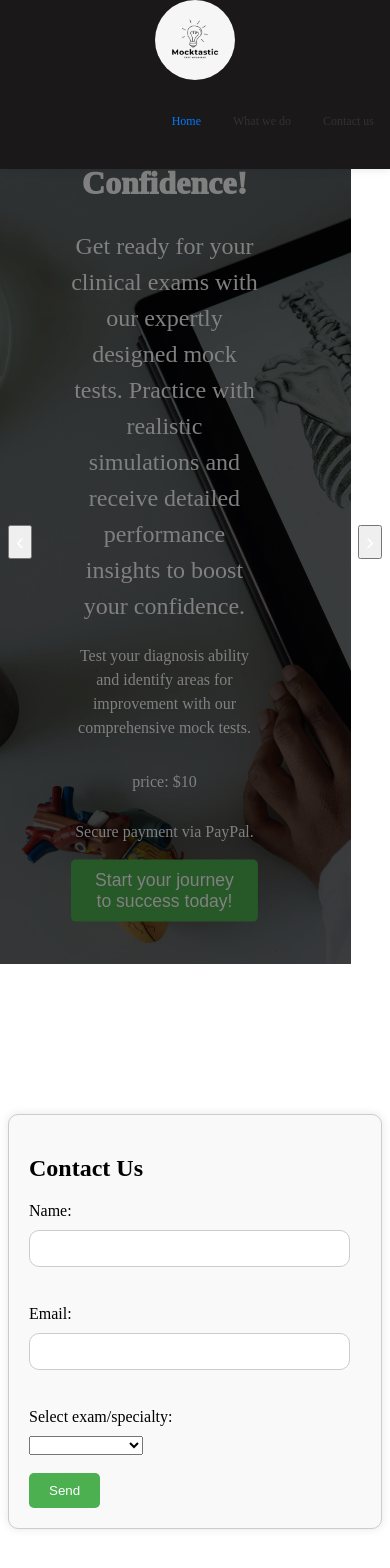
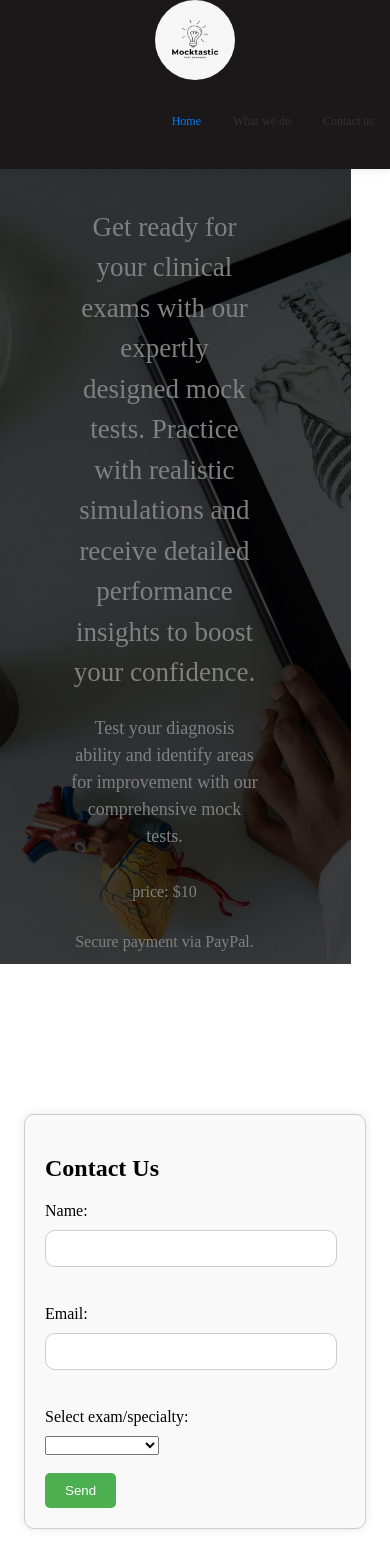
Before and after one commit to NikeVictor/mock-tastic-website, a Vue app: page / in a window 390 px wide. Built offline with nearby package versions, Linux system fonts and the light colour scheme.

Commit message:
responsive

```diff
--- a/src/components/Home.vue
+++ b/src/components/Home.vue
@@ -301,4 +301,52 @@ button[type='submit']:hover {
 .btn:hover {
   background-color: #fff;
 }
+
+@media (max-width: 768px) {
+  .carousel {
+    width: 100%;
+  }
+  .contact-form {
+    max-width: 300px;
+  }
+}
+@media (max-width: 768px) {
+  .background-image {
+    background-size: cover;
+    background-position: center;
+  }
+}
+@media (max-width: 768px) {
+  .carousel-nav {
+    top: 20px;
+    left: 20px;
+  }
+  .prev,
+  .next {
+    font-size: 18px;
+  }
+}
+@media (max-width: 768px) {
+  .welcome-message {
+    font-size: 18px;
+    line-height: 1.2;
+  }
+}
+@media (max-width: 768px) {
+  .pricing-table {
+    font-size: 16px;
+  }
+  .pricing-table ul {
+    padding: 0;
+  }
+  .pricing-table li {
+    padding: 10px;
+  }
+}
+@media (max-width: 768px) {
+  .btn {
+    padding: 10px 15px;
+    font-size: 16px;
+  }
+}
 </style>
```
